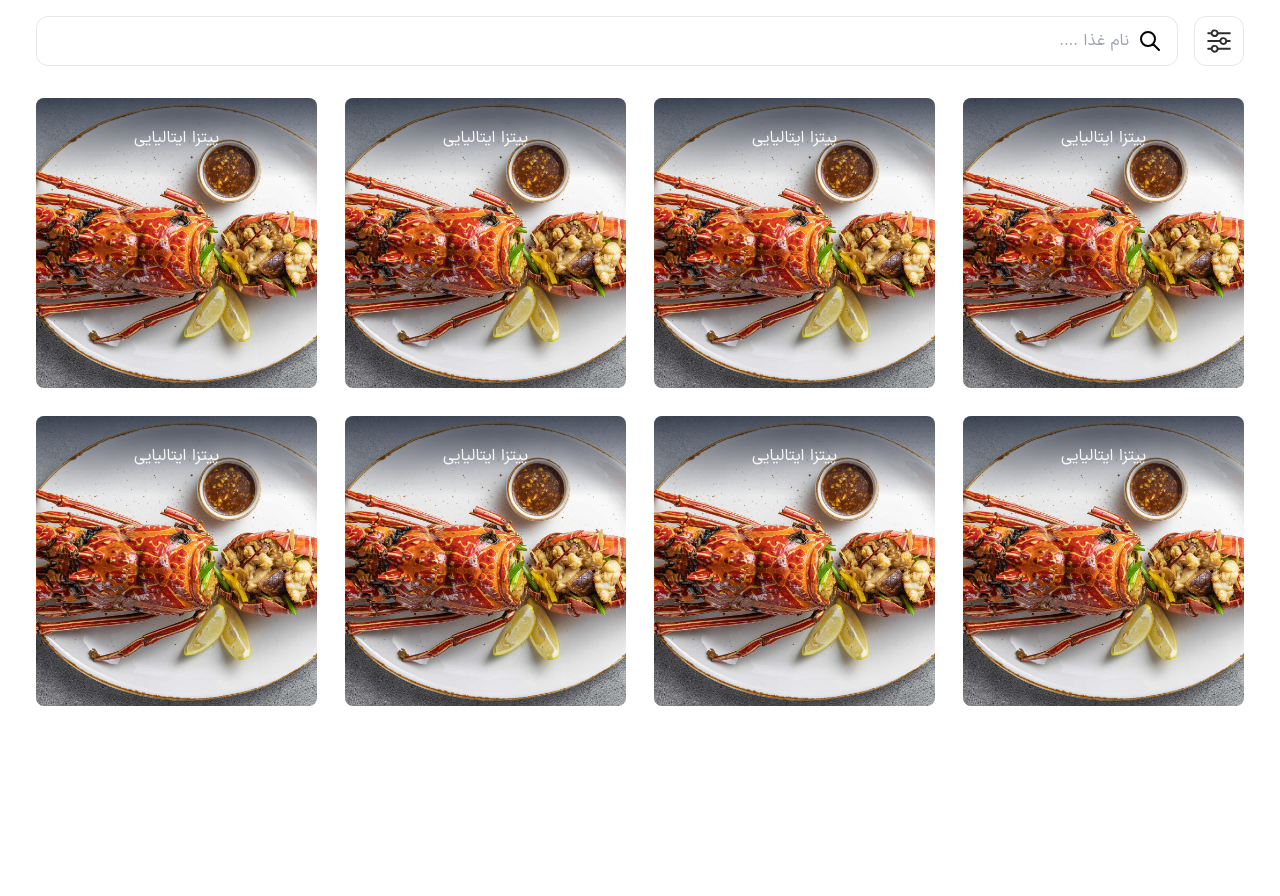
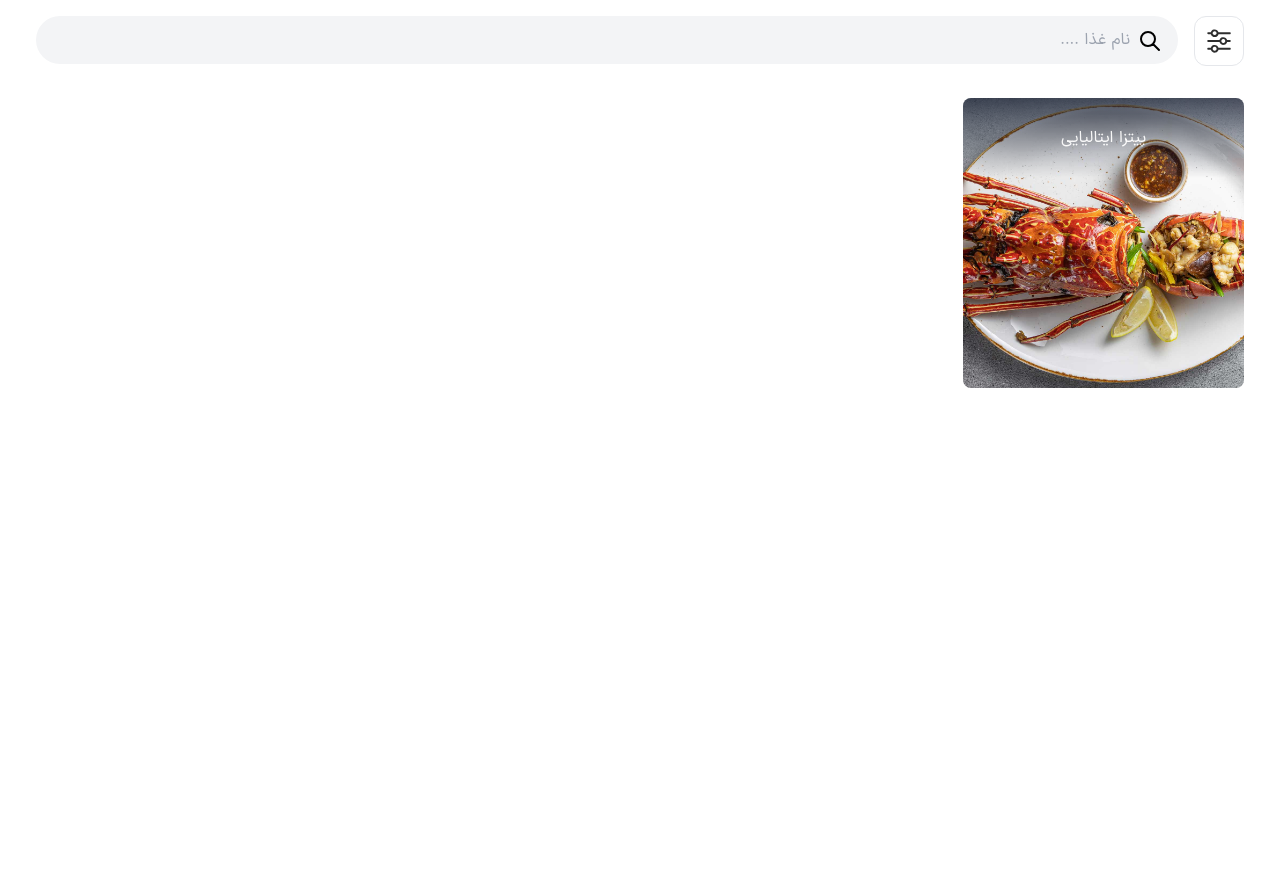
Before and after one commit to mtkz/garsonman, a plain HTML site: page src/index.html in a window 1280 px wide. Shown: the part 162-1058 px from the top of the page. Drawn offline with Linux system fonts and the light colour scheme.

Commit message:
optimized code :D

```diff
--- a/src/entry.css
+++ b/src/entry.css
@@ -5,10 +5,6 @@ body {
     direction: rtl;
     font-family: IranYekanX, sans-serif;
 }
-
-.food-cat-card img {
-    width: 100%;
-    height: 100%;
-    object-fit: cover;
-    object-position: center;
+.food-cat-card{
+    @apply h-[290px] relative rounded-lg hover:translate-y-[-5px] hover:shadow-[10px_15px_50px_0_rgba(0,0,0,0.09)] transition duration-150
 }
--- a/src/index.html
+++ b/src/index.html
@@ -14,7 +14,6 @@
 <body class="">
 <nav class="bg-white shadow-md w-full sticky top-0 z-10">
     <div class="mx-auto ">
-
         <div class="md:container mx-auto">
             <div class="grid sm:grid-cols-4 text-lg gap-4 text-center p-2">
 
@@ -91,7 +90,7 @@
         <!--<div class="page-header">
             <h1>صفحه اصلی</h1>
         </div>-->
-        <div>
+        <div class="self-center">
             <span>
                 <a href="" class="logo text-rose-600 ">Garsonman</a>
             </span>
@@ -128,7 +127,7 @@
                viewBox="0 0 24 24" class="w-6 h-6"><path d="M21 21l-6-6m2-5a7 7 0 11-14 0 7 7 0 0114 0z"></path></svg>
         </button>
             </span>
-                    <input type="search" class="border-[1px] border-gray-200  rounded-xl p-3 w-full pr-12"
+                    <input type="search" class="  rounded-[25px] p-3 w-full pr-12 bg-gray-100"
                            placeholder="نام غذا ....">
                 </div>
             </div>
@@ -138,8 +137,8 @@
 <div class="container mt-8">
     <div class="grid grid-cols-4  gap-7">
         <a href="">
-            <div class="food-cat-card h-[290px] relative rounded-lg hover:translate-y-[-5px] hover:shadow-[10px_15px_50px_0_rgba(0,0,0,0.09)] transition duration-150">
-                <img src="./images/SEAGOA_images.jpg" class="rounded-lg" alt="">
+            <div class="food-cat-card">
+                <img src="./images/SEAGOA_images.jpg" class="rounded-lg w-full h-full object-cover" alt="">
                 <div class="food-cat-card__caption absolute top-0 w-full text-center p-7 rounded-tr-lg rounded-tl-lg bg-gradient-to-b opacity-75 from-slate-900 to-[#aa000000aa]]">
                     <p class="text-white">
                         پیتزا ایتالیایی
@@ -147,76 +146,7 @@
                 </div>
             </div>
         </a>
-        <a href="">
-            <div class="food-cat-card h-[290px] relative rounded-lg hover:translate-y-[-5px] hover:shadow-[10px_15px_50px_0_rgba(0,0,0,0.09)] transition duration-150">
-                <img src="./images/SEAGOA_images.jpg" class="rounded-lg" alt="">
-                <div class="food-cat-card__caption absolute top-0 w-full text-center p-7 rounded-tr-lg rounded-tl-lg bg-gradient-to-b opacity-75 from-slate-900 to-[#aa000000aa]]">
-                    <p class="text-white">
-                        پیتزا ایتالیایی
-                    </p>
-                </div>
-            </div>
-        </a>
-        <a href="">
-            <div class="food-cat-card h-[290px] relative rounded-lg hover:translate-y-[-5px] hover:shadow-[10px_15px_50px_0_rgba(0,0,0,0.09)] transition duration-150">
-                <img src="./images/SEAGOA_images.jpg" class="rounded-lg" alt="">
-                <div class="food-cat-card__caption absolute top-0 w-full text-center p-7 rounded-tr-lg rounded-tl-lg bg-gradient-to-b opacity-75 from-slate-900 to-[#aa000000aa]]">
-                    <p class="text-white">
-                        پیتزا ایتالیایی
-                    </p>
-                </div>
-            </div>
-        </a>
-        <a href="">
-            <div class="food-cat-card h-[290px] relative rounded-lg hover:translate-y-[-5px] hover:shadow-[10px_15px_50px_0_rgba(0,0,0,0.09)] transition duration-150">
-                <img src="./images/SEAGOA_images.jpg" class="rounded-lg" alt="">
-                <div class="food-cat-card__caption absolute top-0 w-full text-center p-7 rounded-tr-lg rounded-tl-lg bg-gradient-to-b opacity-75 from-slate-900 to-[#aa000000aa]]">
-                    <p class="text-white">
-                        پیتزا ایتالیایی
-                    </p>
-                </div>
-            </div>
-        </a>
-        <a href="">
-            <div class="food-cat-card h-[290px] relative rounded-lg hover:translate-y-[-5px] hover:shadow-[10px_15px_50px_0_rgba(0,0,0,0.09)] transition duration-150">
-                <img src="./images/SEAGOA_images.jpg" class="rounded-lg" alt="">
-                <div class="food-cat-card__caption absolute top-0 w-full text-center p-7 rounded-tr-lg rounded-tl-lg bg-gradient-to-b opacity-75 from-slate-900 to-[#aa000000aa]]">
-                    <p class="text-white">
-                        پیتزا ایتالیایی
-                    </p>
-                </div>
-            </div>
-        </a>
-        <a href="">
-            <div class="food-cat-card h-[290px] relative rounded-lg hover:translate-y-[-5px] hover:shadow-[10px_15px_50px_0_rgba(0,0,0,0.09)] transition duration-150">
-                <img src="./images/SEAGOA_images.jpg" class="rounded-lg" alt="">
-                <div class="food-cat-card__caption absolute top-0 w-full text-center p-7 rounded-tr-lg rounded-tl-lg bg-gradient-to-b opacity-75 from-slate-900 to-[#aa000000aa]]">
-                    <p class="text-white">
-                        پیتزا ایتالیایی
-                    </p>
-                </div>
-            </div>
-        </a>
-        <a href="">
-            <div class="food-cat-card h-[290px] relative rounded-lg hover:translate-y-[-5px] hover:shadow-[10px_15px_50px_0_rgba(0,0,0,0.09)] transition duration-150">
-                <img src="./images/SEAGOA_images.jpg" class="rounded-lg" alt="">
-                <div class="food-cat-card__caption absolute top-0 w-full text-center p-7 rounded-tr-lg rounded-tl-lg bg-gradient-to-b opacity-75 from-slate-900 to-[#aa000000aa]]">
-                    <p class="text-white">
-                        پیتزا ایتالیایی
-                    </p>
-                </div>
-            </div>
-        </a>
-        <a href="">
-            <div class="food-cat-card h-[290px] relative rounded-lg hover:translate-y-[-5px] hover:shadow-[10px_15px_50px_0_rgba(0,0,0,0.09)] transition duration-150">
-                <img src="./images/SEAGOA_images.jpg" class="rounded-lg" alt="">
-                <div class="food-cat-card__caption absolute top-0 w-full text-center p-7 rounded-tr-lg rounded-tl-lg bg-gradient-to-b opacity-75 from-slate-900 to-[#aa000000aa]]">
-                    <p class="text-white">
-                        پیتزا ایتالیایی
-                    </p>
-                </div>
-            </div>
-        </a>
+
 
 
     </div>
```
Also changed, not shown: dist/app.css.
